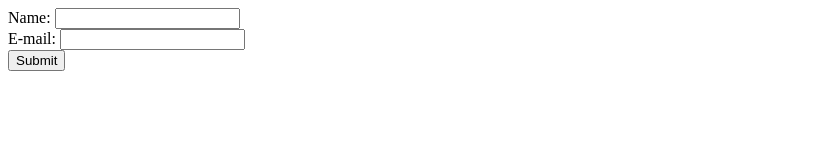
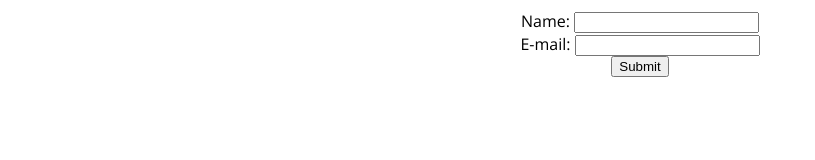
Before and after one commit to MaslowCommunityGarden/Website, a plain HTML site: page addaproject.html in a window 1280 px wide. Shown: the whole page, without its empty margins (0-815 px from the left). Drawn offline with nearby package versions, Linux system fonts and the light colour scheme.

Commit message:
try style sheet again

```diff
--- a/addaproject.html
+++ b/addaproject.html
@@ -1,4 +1,10 @@
 <html>
+
+<head>
+    <link rel="stylesheet" type="text/css" href="styles.css">
+    <link rel="stylesheet" type="text/css" href="https://fonts.googleapis.com/css?family=Open+Sans">
+</head>
+
 <body class = "content">
 
 <form action="create_new_project.php" method="get">
```
